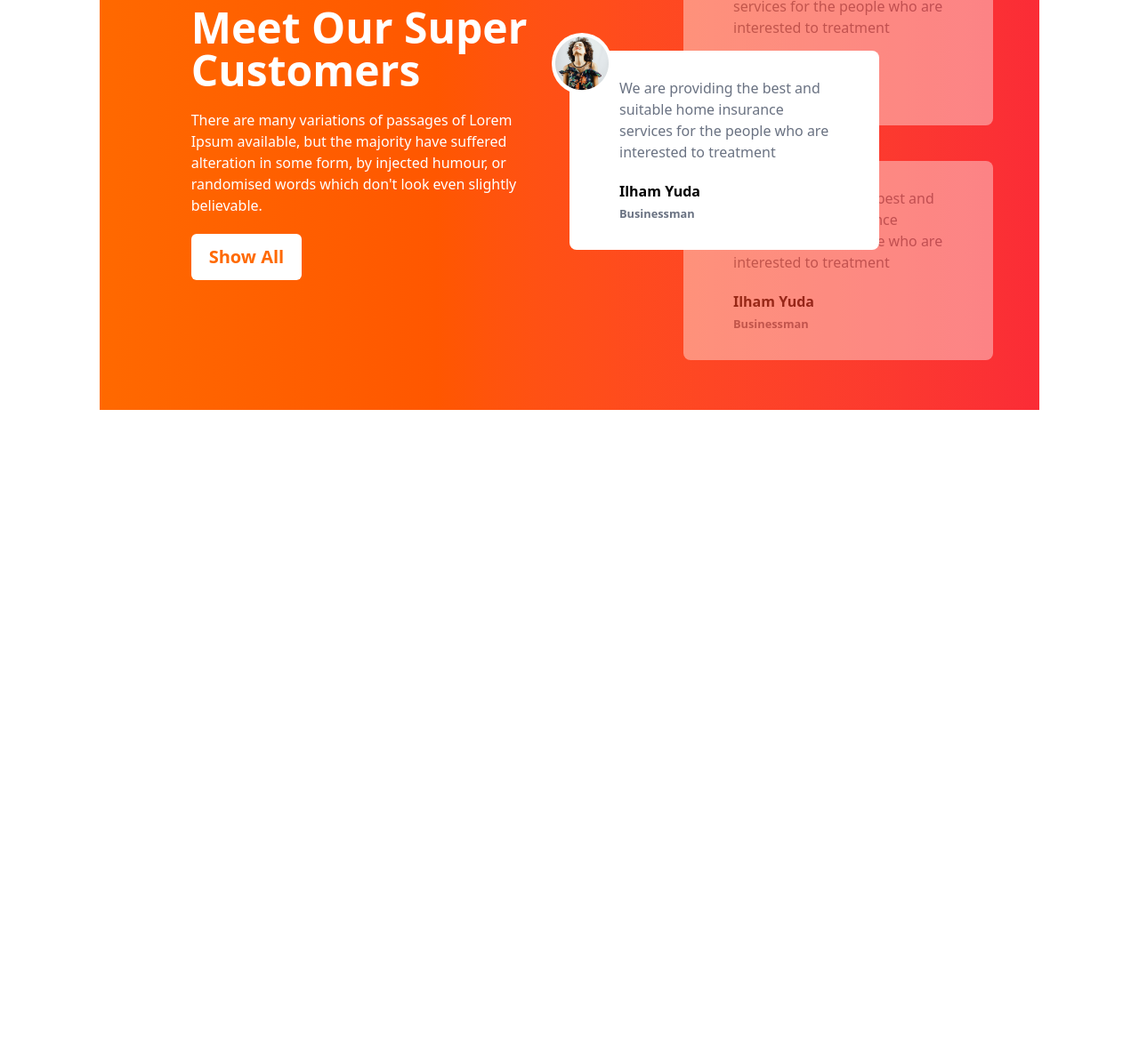
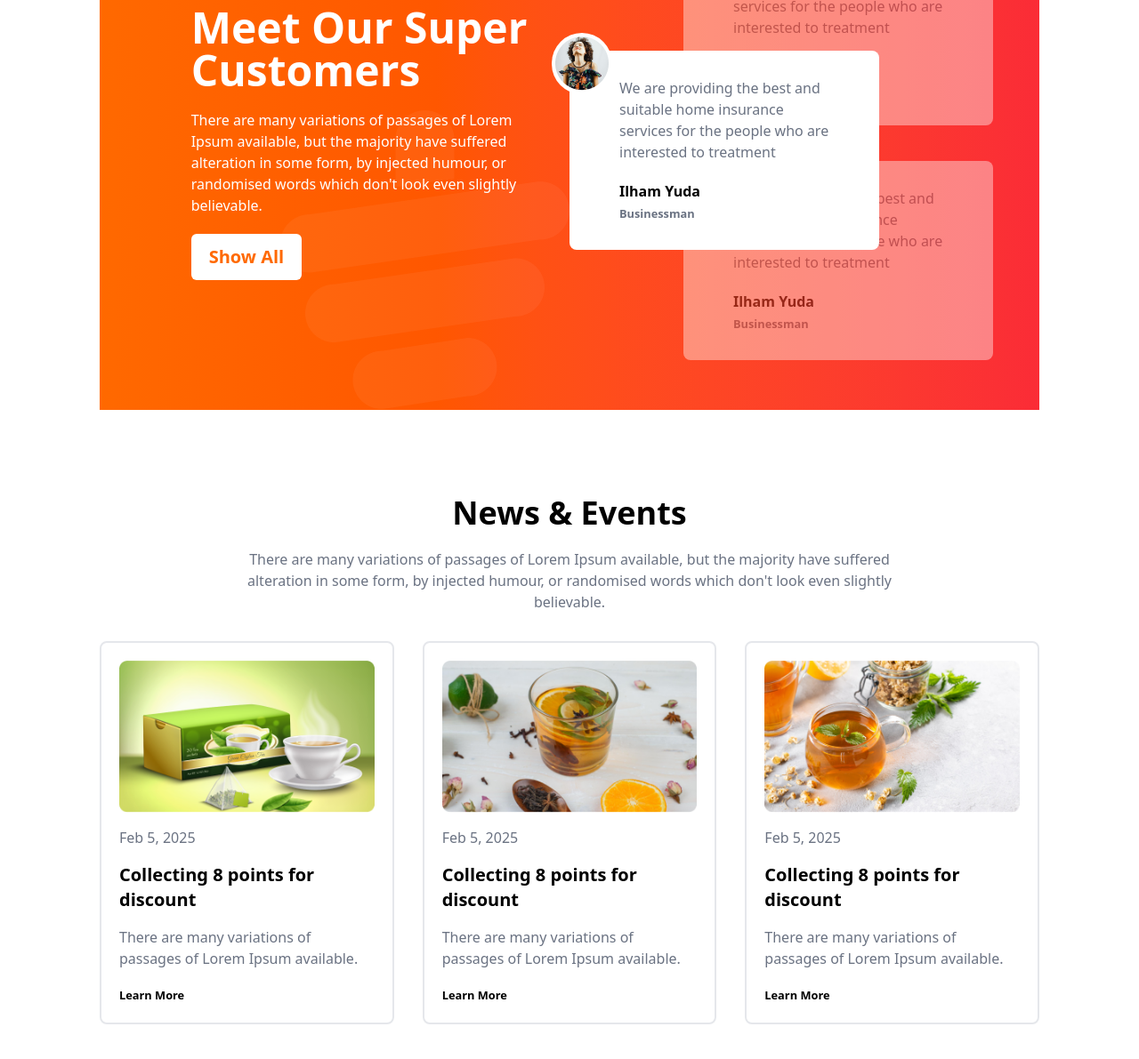
Before and after one commit to siam22/tea-house-tailwind, a plain HTML site: page index.html in a window 1280 px wide. Shown: the part 2023-3214 px from the top of the page at 89% size. Before the commit the page ends 2484 px from the top, so only its background shows below. Drawn offline with nearby package versions, Linux system fonts and the light colour scheme.

Commit message:
news section done

```diff
--- a/index.html
+++ b/index.html
@@ -127,10 +127,10 @@
             </div>
           </section>
           <!-- Reviews Section -->
-           <section>
+           <section class="mb-24">
             <div class=" bg-gradient-to-r from-orange-500 to-red-500 grid grid-cols-1 lg:grid-cols-2 text-white px-7 md:px-16">
               <!-- Text Section -->
-               <div class="flex justify-center items-center">
+               <div class="flex justify-center items-center bg-[url('/images/bg_cup.png')] bg-right-bottom bg-no-repeat">
                 <div class="w-5/6">
                   <h1 class="text-5xl mb-5 mt-10 font-bold">Meet Our Super Customers</h1>
                   <p class="mb-5">There are many variations of passages of Lorem Ipsum available, but the majority have suffered alteration in some form, by injected humour, or randomised words which don't look even slightly believable. </p>
@@ -181,6 +181,40 @@
                 </div>
             </div>
            </section>
+
+          <!-- News and Events Section -->
+           <section class="mb-20 ">
+            <!-- Text Section -->
+             <div class="text-center mb-8">
+              <h1 class="text-3xl md:text-4xl font-bold mb-5">News & Events</h1>
+              <p class="text-gray-500 max-w-3/4 mx-auto">There are many variations of passages of Lorem Ipsum available, but the majority have suffered alteration in some form, by injected humour, or randomised words which don't look even slightly believable. </p>
+             </div>
+             <!-- Grid Cards -->
+              <div class="grid grid-cols-1 lg:grid-cols-3 gap-8 mt-4">
+                <div class="border-solid border-2 border-gray-200 rounded-lg p-5">
+                  <img src="images/news-1.png" alt="">
+                  <p class="text-4 text-gray-500 py-4">Feb 5, 2025</p>
+                  <h1 class="font-bold text-xl pb-4">Collecting 8 points for discount</h1>
+                  <p class="text-gray-500 pb-4">There are many variations of passages of Lorem Ipsum available.</p>
+                  <small class="font-bold text-8">Learn More</small>
+                </div>
+                <div class="border-solid border-2 border-gray-200 rounded-lg p-5">
+                  <img src="images/news-2.png" alt="">
+                  <p class="text-4 text-gray-500 py-4">Feb 5, 2025</p>
+                  <h1 class="font-bold text-xl pb-4">Collecting 8 points for discount</h1>
+                  <p class="text-gray-500 pb-4">There are many variations of passages of Lorem Ipsum available.</p>
+                  <small class="font-bold text-8">Learn More</small>
+                </div>
+                <div class="border-solid border-2 border-gray-200 rounded-lg p-5">
+                  <img src="images/news-3.png" alt="">
+                  <p class="text-4 text-gray-500 py-4">Feb 5, 2025</p>
+                  <h1 class="font-bold text-xl pb-4">Collecting 8 points for discount</h1>
+                  <p class="text-gray-500 pb-4">There are many variations of passages of Lorem Ipsum available.</p>
+                  <small class="font-bold text-8">Learn More</small>
+                </div>
+              </div>
+
+           </section>
     </main>
 </body>
 </html>
```
